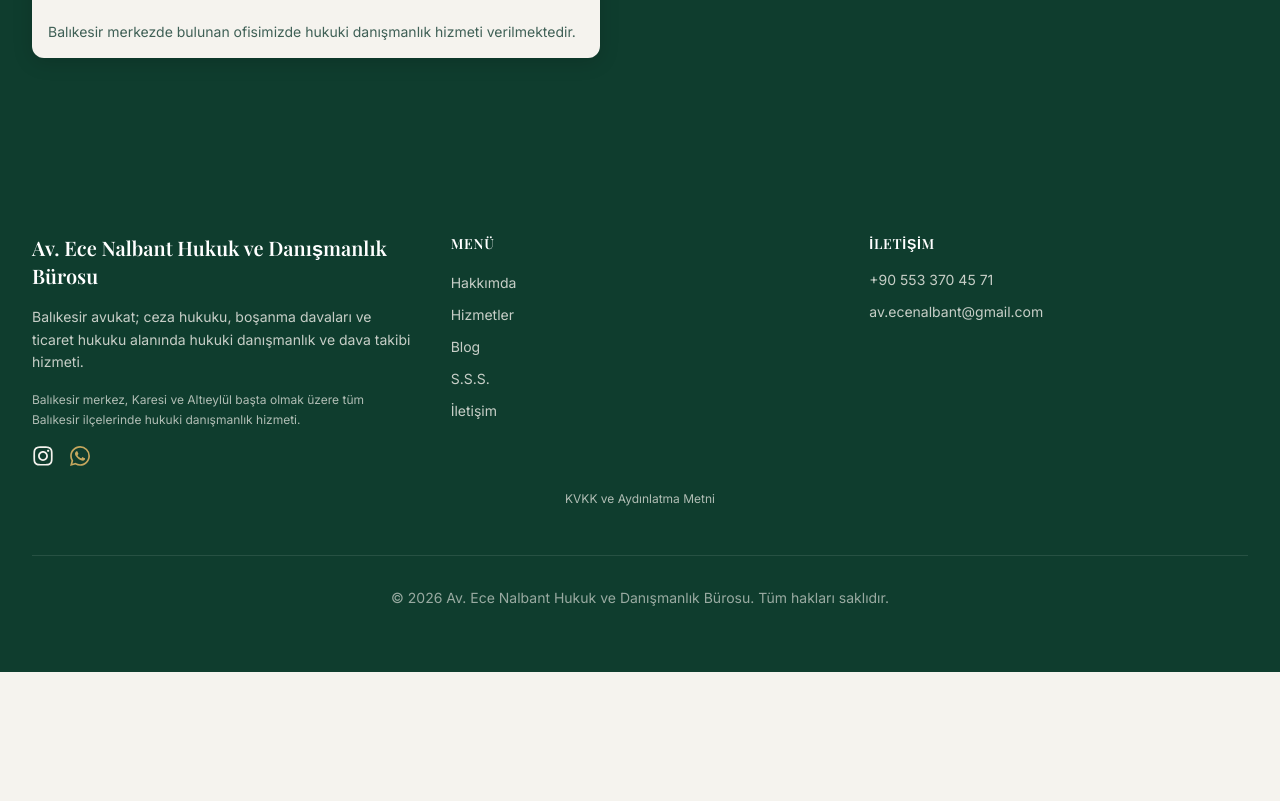
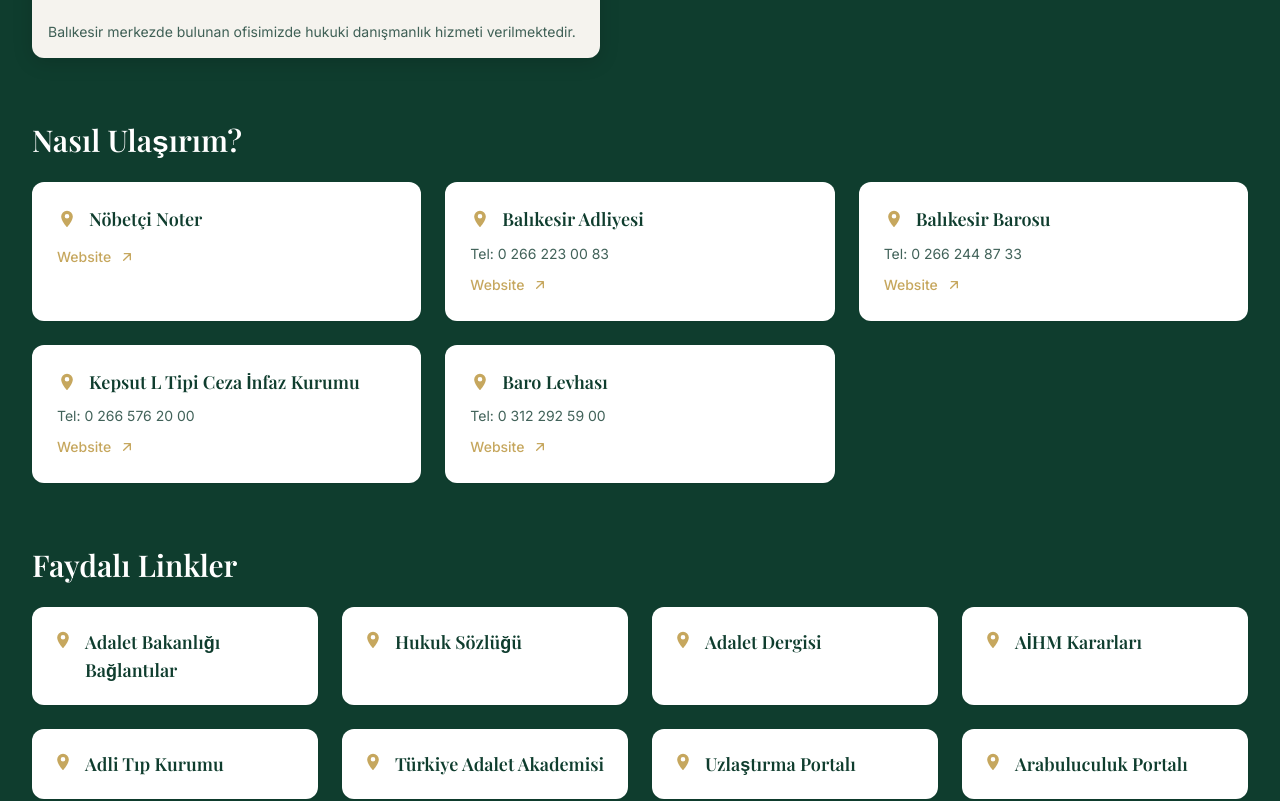
Before and after one commit to Mustafa1052/ece-nalbant-site, a Next.js app: page / in a window 1280 px wide. Shown: the part 6280-7081 px from the top of the page. Before the commit the page ends 6952 px from the top, so only its background shows below. Built offline with nearby package versions, Linux system fonts and the light colour scheme; grey boxes are pictures that could not be loaded; a web font is replaced by a local one.

Commit message:
yeni bölüm eklendi

```diff
--- a/components/Contact.tsx
+++ b/components/Contact.tsx
@@ -5,6 +5,68 @@
 
 const MAP_EMBED_SRC =
   'https://www.google.com/maps/embed?pb=!1m18!1m12!1m3!1d3073.4347094199697!2d27.889162400000004!3d39.6174149!2m3!1f0!2f0!3f0!3m2!1i1024!2i768!4f13.1!3m3!1m2!1s0x14b70127f647d0a7%3A0x90bfefbaaad0b30!2sAvukat%20Ece%20NALBANT%20Hukuk%20ve%20Dan%C4%B1%C5%9Fmanl%C4%B1k!5e0!3m2!1str!2str!4v1771787158085!5m2!1str!2str';
+
+const institutions = [
+  {
+    name: 'Nöbetçi Noter',
+    website: 'https://www.tnb.org.tr',
+  },
+  {
+    name: 'Balıkesir Adliyesi',
+    phone: '0 266 223 00 83',
+    website: 'https://balikesir.adalet.gov.tr',
+  },
+  {
+    name: 'Balıkesir Barosu',
+    phone: '0 266 244 87 33',
+    website: 'https://balikesirbarosu.org.tr',
+  },
+  {
+    name: 'Kepsut L Tipi Ceza İnfaz Kurumu',
+    phone: '0 266 576 20 00',
+    website: 'https://balikesirlik.adalet.gov.tr',
+  },
+  {
+    name: 'Baro Levhası',
+    phone: '0 312 292 59 00',
+    website: 'https://www.barobirlik.org.tr',
+  },
+];
+
+const usefulLinks = [
+  {
+    title: 'Adalet Bakanlığı Bağlantılar',
+    href: 'https://www.adalet.gov.tr/Birimler/ACM',
+  },
+  {
+    title: 'Hukuk Sözlüğü',
+    href: 'https://sozluk.adalet.gov.tr',
+  },
+  {
+    title: 'Adalet Dergisi',
+    href: 'https://adaletdergisi.adalet.gov.tr',
+  },
+  {
+    title: 'AİHM Kararları',
+    href: 'https://hudoc.echr.coe.int',
+  },
+  {
+    title: 'Adli Tıp Kurumu',
+    href: 'https://www.atk.gov.tr',
+  },
+  {
+    title: 'Türkiye Adalet Akademisi',
+    href: 'https://taa.gov.tr',
+  },
+  {
+    title: 'Uzlaştırma Portalı',
+    href: 'https://alternatifcozumler.adalet.gov.tr',
+  },
+  {
+    title: 'Arabuluculuk Portalı',
+    href: 'https://adb.adalet.gov.tr',
+  },
+];
 
 export function Contact() {
   const [sent, setSent] = useState(false);
@@ -191,6 +253,87 @@
             )}
           </motion.div>
         </div>
+
+        <motion.div
+          className="mt-12 lg:mt-16"
+          initial={{ opacity: 0, y: 20 }}
+          whileInView={{ opacity: 1, y: 0 }}
+          viewport={{ once: true }}
+        >
+          <h3 className="font-serif text-2xl md:text-3xl font-semibold text-white mb-6">
+            Nasıl Ulaşırım?
+          </h3>
+
+          <div className="grid grid-cols-1 md:grid-cols-2 lg:grid-cols-3 gap-6">
+            {institutions.map((institution) => (
+              <div
+                key={institution.name}
+                className="bg-white rounded-xl p-5 md:p-6 border border-white/20 shadow-sm"
+              >
+                <div className="flex items-start gap-3 mb-3">
+                  <span className="text-accent mt-0.5">
+                    <svg className="w-5 h-5" viewBox="0 0 24 24" fill="currentColor" aria-hidden="true">
+                      <path d="M12 2a7 7 0 00-7 7c0 4.97 6.08 11.95 6.34 12.24a.9.9 0 001.32 0C12.92 20.95 19 13.97 19 9a7 7 0 00-7-7zm0 9.5A2.5 2.5 0 1112 6a2.5 2.5 0 010 5.5z" />
+                    </svg>
+                  </span>
+                  <h4 className="font-serif text-lg font-semibold text-primary leading-snug">
+                    {institution.name}
+                  </h4>
+                </div>
+
+                {institution.phone && (
+                  <p className="text-primary-dark/80 text-sm mb-2">
+                    Tel: {institution.phone}
+                  </p>
+                )}
+
+                <a
+                  href={institution.website}
+                  target="_blank"
+                  rel="noopener noreferrer"
+                  className="inline-flex items-center gap-2 text-sm font-medium text-accent hover:text-accent/80 transition-colors"
+                >
+                  Website
+                  <svg className="w-4 h-4" viewBox="0 0 24 24" fill="none" stroke="currentColor" strokeWidth="2">
+                    <path strokeLinecap="round" strokeLinejoin="round" d="M7 17L17 7M8 7h9v9" />
+                  </svg>
+                </a>
+              </div>
+            ))}
+          </div>
+        </motion.div>
+
+        <motion.div
+          className="mt-12 lg:mt-16"
+          initial={{ opacity: 0, y: 20 }}
+          whileInView={{ opacity: 1, y: 0 }}
+          viewport={{ once: true }}
+        >
+          <h3 className="font-serif text-2xl md:text-3xl font-semibold text-white mb-6">
+            Faydalı Linkler
+          </h3>
+
+          <div className="grid grid-cols-1 md:grid-cols-2 lg:grid-cols-4 gap-6">
+            {usefulLinks.map((linkItem) => (
+              <a
+                key={linkItem.title}
+                href={linkItem.href}
+                target="_blank"
+                rel="noopener noreferrer"
+                className="bg-white rounded-xl p-5 border border-white/20 shadow-sm inline-flex items-start gap-3 text-primary hover:text-accent/80 transition-colors"
+              >
+                <span className="text-accent mt-0.5">
+                  <svg className="w-5 h-5" viewBox="0 0 24 24" fill="currentColor" aria-hidden="true">
+                    <path d="M12 2a7 7 0 00-7 7c0 4.97 6.08 11.95 6.34 12.24a.9.9 0 001.32 0C12.92 20.95 19 13.97 19 9a7 7 0 00-7-7zm0 9.5A2.5 2.5 0 1112 6a2.5 2.5 0 010 5.5z" />
+                  </svg>
+                </span>
+                <span className="font-serif text-base md:text-lg font-semibold leading-snug">
+                  {linkItem.title}
+                </span>
+              </a>
+            ))}
+          </div>
+        </motion.div>
       </div>
     </section>
   );
```
